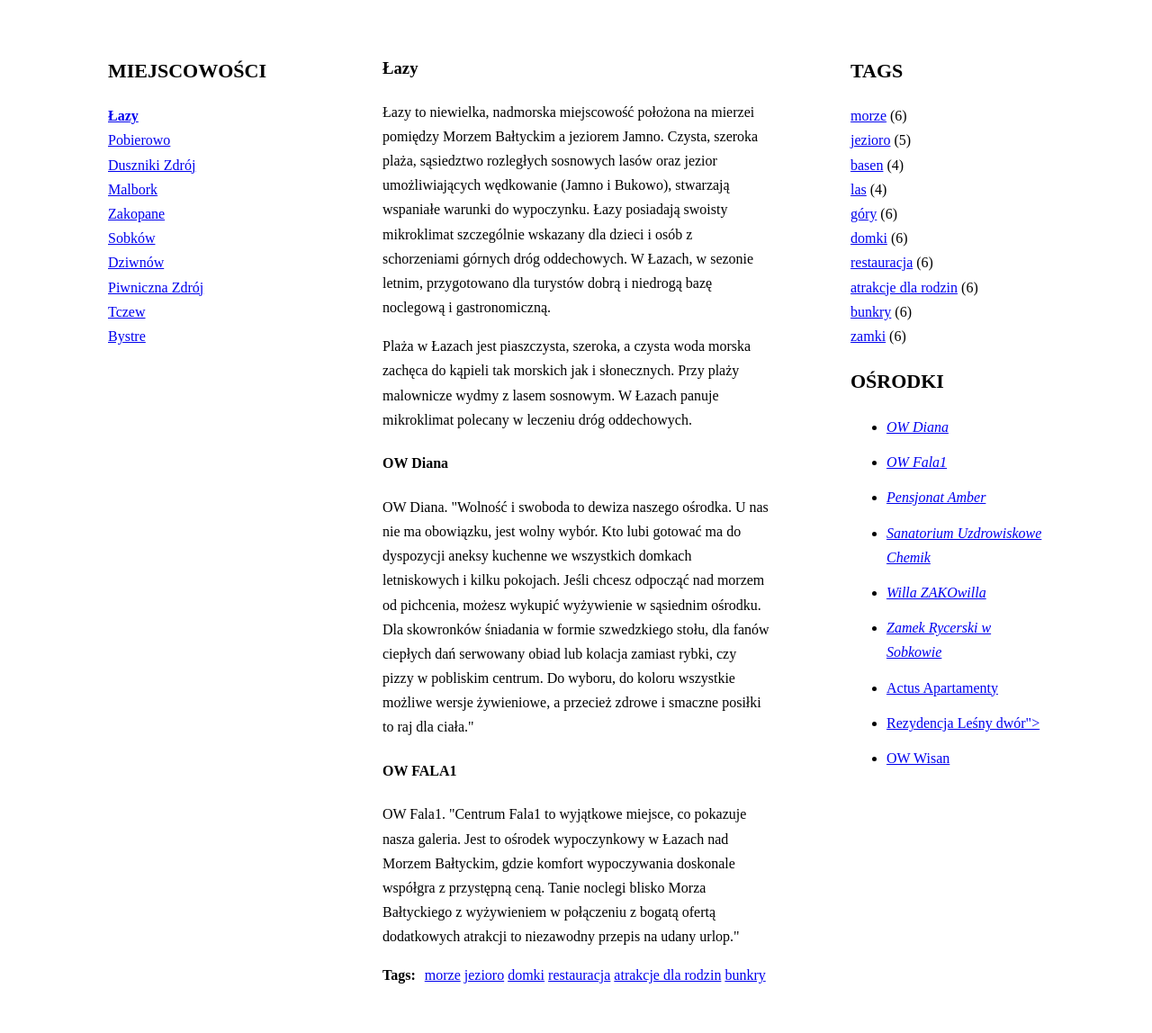
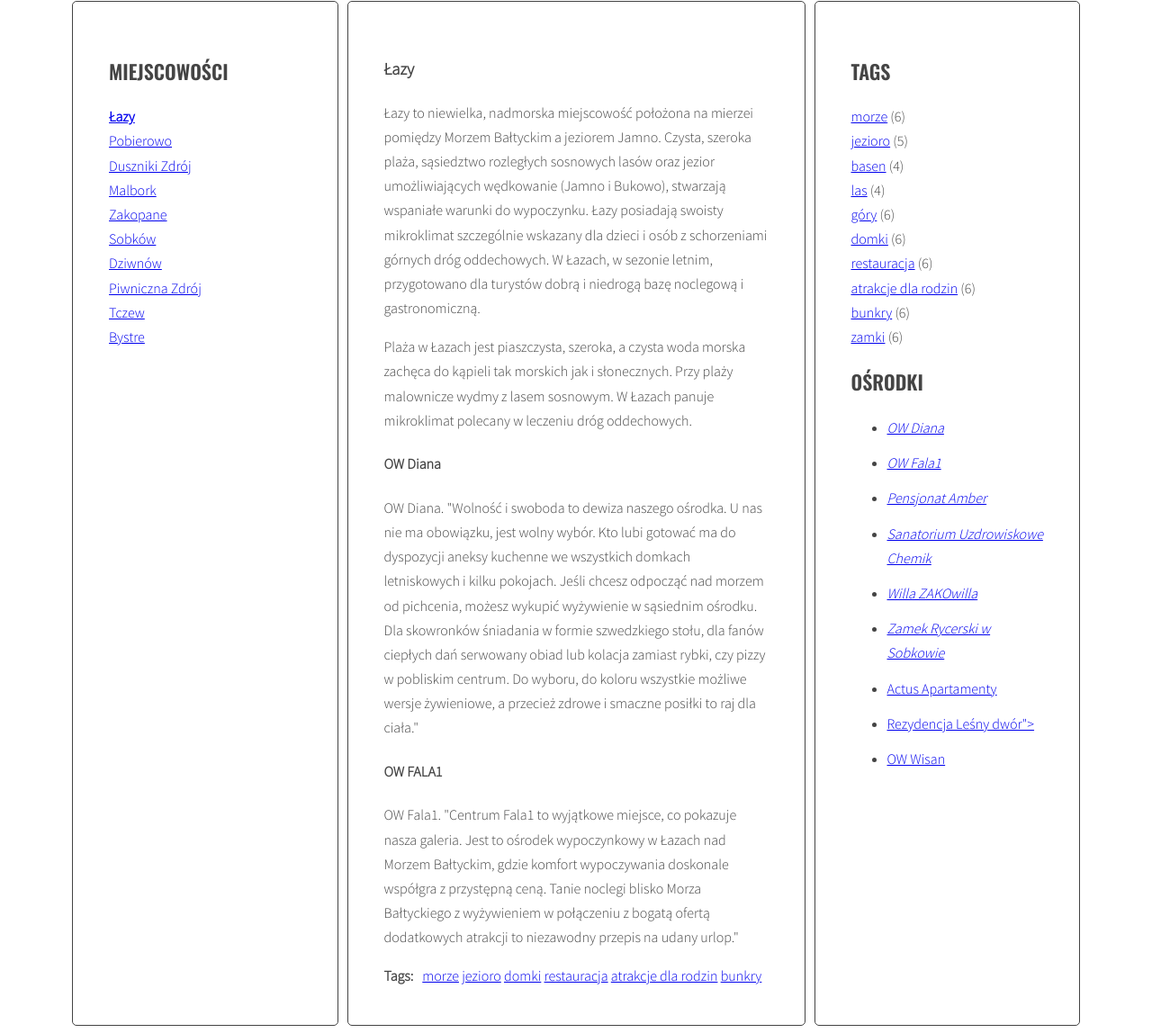
Before and after one commit to malnaj1g2/javascript-blog, a website: page index.html in a window 1280 px wide. Shown: the part 242-1390 px from the top of the page at 90% size. Drawn offline with nearby package versions, Linux system fonts and the light colour scheme.

Commit message:
add css/

```diff
--- a/css/style.css
+++ b/css/style.css
@@ -1,24 +1,14 @@
-@import url('https://fonts.googleapis.com/css?family=Oswald:400,600|Sacramento|Source+Sans+Pro:300&subset=latin-ext');
-
+@import url("https://fonts.googleapis.com/css?family=Oswald:400,600|Sacramento|Source+Sans+Pro:300&subset=latin-ext");
 /* Variables */
-
-$color-light: #fff;
-$color-dark: #444;
-
-$font-logo: 'Sacramento', cursive;
-$font-header: 'Oswald', sans-serif;
-$font-text: 'Source Sans Pro', sans-serif;
-
 /* Global */
-
 *, *::before, *::after {
   box-sizing: border-box;
 }
 
 body {
-  background: $color-light;
-  font-family: $font-text;
-  color: $color-dark;
+  background: #fff;
+  font-family: "Source Sans Pro", sans-serif;
+  color: #444;
   font-weight: 300;
   font-size: 16px;
   line-height: 1.7;
@@ -32,42 +22,44 @@ body {
 .section-title {
   font-size: 22px;
   text-transform: uppercase;
-  font-family: $font-header;
+  font-family: "Oswald", sans-serif;
   font-weight: 600;
-  span {
+}
+
+.section-title span {
   text-transform: none;
   font-weight: 400;
-    color: lighten($color-dark, 20%);
-  }
+  color: #777777;
 }
 
 /* Layout */
-
 .wrapper {
+  display: -ms-flexbox;
   display: flex;
   margin-left: 10px;
 }
 
 .sidebar {
+  -ms-flex: 1 0 0px;
       flex: 1 0 0;
 }
 
 .posts {
+  -ms-flex: 2 0 0px;
       flex: 2 0 0;
 }
 
 .sidebar, .posts {
-  background: $color-light;
+  background: #fff;
   margin-right: 10px;
   padding: 40px;
-  border: 1px solid $color-dark;
+  border: 1px solid #444;
   border-radius: 5px;
 }
 
 /* Logo */
-
 .logo {
-  font-family: $font-logo;
+  font-family: "Sacramento", cursive;
   font-weight: 400;
   font-size: 104px;
   line-height: 1;
@@ -75,37 +67,32 @@ body {
 }
 
 /* Lists */
-
 .list {
   list-style-type: none;
   margin: 0;
   padding: 0;
-  .active {
+}
+
+.list .active {
   font-weight: bold;
 }
-}
 
-.list-horizontal {
-  li {
+.list-horizontal li {
   display: inline-block;
-  }
 }
 
 /* Authors */
-
-.osrodek {
-  li {
+.osrodek li {
   margin-bottom: 12px;
-  }
 }
 
 /* Post */
-
 .post {
   display: none;
-  &.active {
+}
+
+.post.active {
   display: block;
-  }
 }
 
 .osrodek-name {
@@ -113,8 +100,11 @@ body {
 }
 
 .post-tags {
+  display: -ms-flexbox;
   display: flex;
-  p {
+}
+
+.post-tags p {
   margin: 0 10px 0 0;
 }
-}
+/*# sourceMappingURL=style.css.map */
```
Also changed, not shown: 1 other file. Lines whose indentation alone changed are shown as unchanged.
